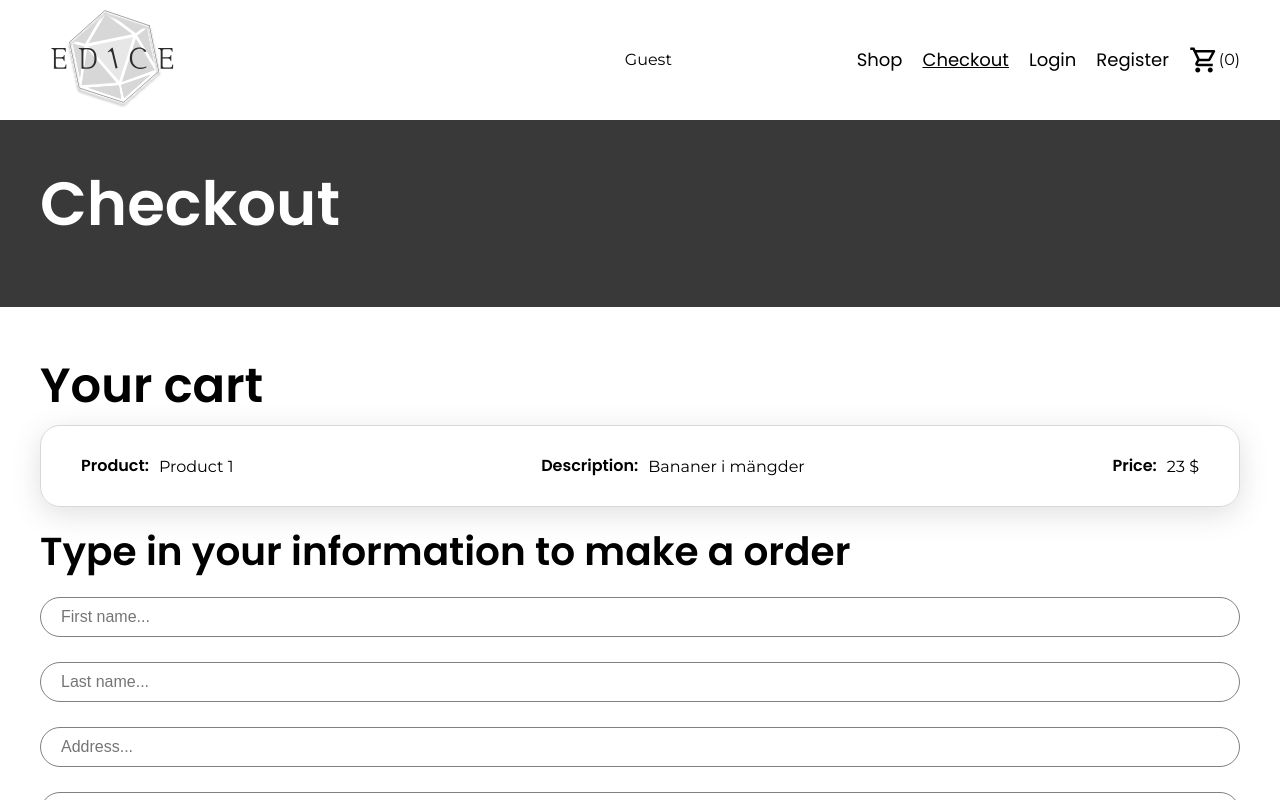
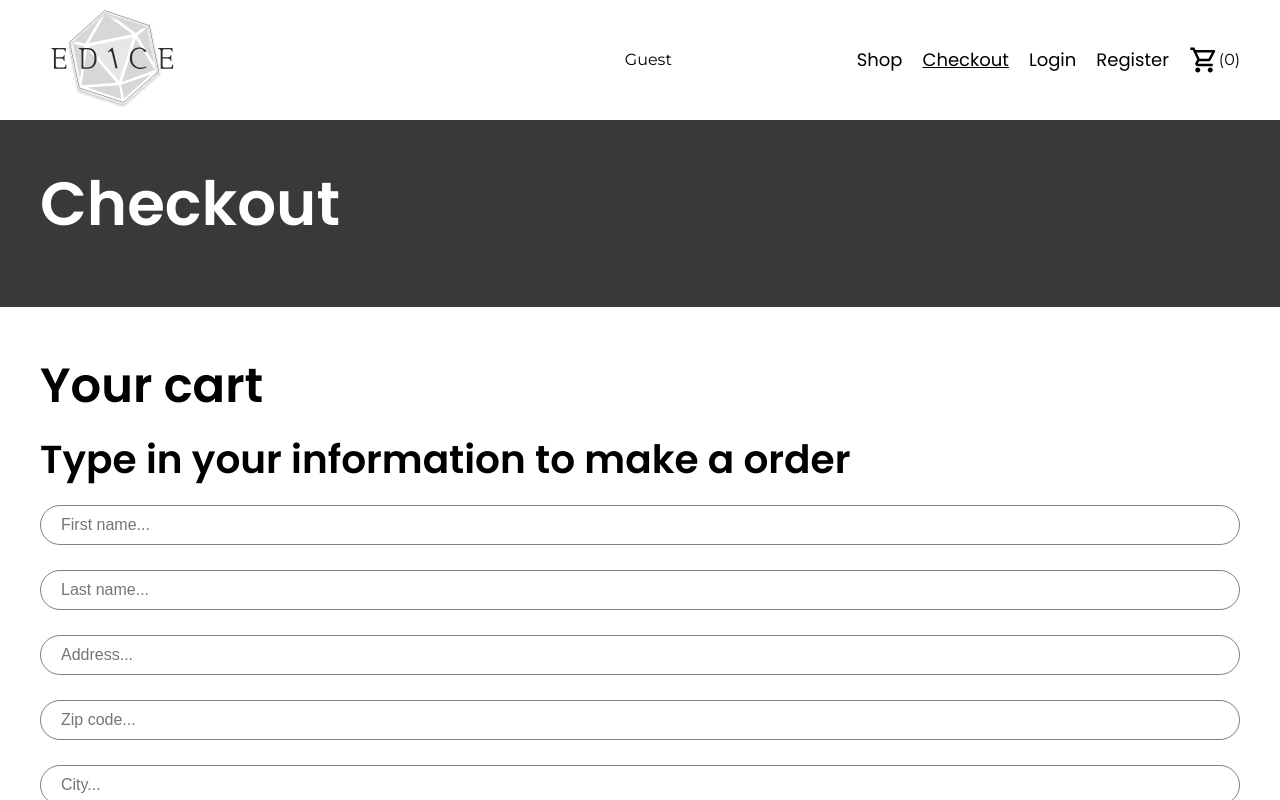
Before and after one commit to kajberg84/E-Dice, a React (Create React App) app: page /checkout in a window 1280 px wide. Shown: the top 800 px of the page. Built offline with nearby package versions, Linux system fonts and the light colour scheme.

Commit message:
Populate checkout with products from cart

```diff
--- a/src/components/card/Card.jsx
+++ b/src/components/card/Card.jsx
@@ -19,8 +19,8 @@ export const Card = ({ product }) => {
   };
 
   const addToCart = (product) => {
-    console.log(product.title);
-    console.log(cart);
+    // console.log(product.title);
+    // console.log(cart);
     const checkCartForProduct = cart.findIndex(
       (item) => item.title === product.title
     );
--- a/src/components/productcardsmall/ProductCardSmall.jsx
+++ b/src/components/productcardsmall/ProductCardSmall.jsx
@@ -1,7 +1,7 @@
 // styles
-import styles from './ProductCardSmall.module.css';
+import styles from "./ProductCardSmall.module.css";
 
-export const ProductCardSmall = ({ title, description, price }) => {
+export const ProductCardSmall = ({ title, description, quantity, price }) => {
   return (
     <div className={styles.product_card_small_wrapper}>
       <div className={styles.product_card_small_items}>
@@ -13,6 +13,10 @@ export const ProductCardSmall = ({ title, description, price }) => {
         <p>{description}</p>
       </div>
       <div className={styles.product_card_small_items}>
+        <h4>Quantity:</h4>
+        <p>{quantity}</p>
+      </div>
+      <div className={styles.product_card_small_items}>
         <h4>Price:</h4>
         <p>{price} $</p>
       </div>
--- a/src/views/checkout/Checkout.jsx
+++ b/src/views/checkout/Checkout.jsx
@@ -1,38 +1,43 @@
-import { Hero } from '../../components/hero/Hero';
-import { ProductCardSmall } from '../../components/productcardsmall/ProductCardSmall';
-import { useContext } from 'react';
-import { UserContext } from '../../context/UserContext';
+import { Hero } from "../../components/hero/Hero";
+import { ProductCardSmall } from "../../components/productcardsmall/ProductCardSmall";
+import { useContext } from "react";
+import { UserContext } from "../../context/UserContext";
+import { CartContext } from "../../context/CartContext";
 
 // styles
-import styles from './Checkout.module.css';
+import styles from "./Checkout.module.css";
 
 export const Checkout = () => {
   const { user } = useContext(UserContext);
+  const { cart } = useContext(CartContext);
   return (
     <>
-      <Hero title='Checkout' />
+      <Hero title="Checkout" />
       <div className={styles.checkout_wrapper}>
         <div className={styles.checkout_product_list}>
           <div className={styles.checkout_product_cart_display}>
             <h2>Your cart</h2>
-            <ProductCardSmall
-              title='Product 1'
-              description='Bananer i mängder'
-              price='23'
-            />
+            {cart.map((product) => (
+              <ProductCardSmall
+                title={product.title}
+                description={product.description}
+                quantity={product.quantity}
+                price={product.price * product.quantity}
+              />
+            ))}
           </div>
         </div>
         {!user && (
           <form className={styles.checkout_form}>
             <h3>Type in your information to make a order</h3>
-            <input type='text' name='first-name' placeholder='First name...' />
-            <input type='text' name='last-name' placeholder='Last name...' />
-            <input type='text' name='adress' placeholder='Address...' />
-            <input type='text' name='zip-code' placeholder='Zip code...' />
-            <input type='text' name='city' placeholder='City...' />
-            <input type='text' name='phone' placeholder='Phone number...' />
-            <input type='email' name='email' placeholder='E-mail...' />
-            <input type='button' value='Confirm order' />
+            <input type="text" name="first-name" placeholder="First name..." />
+            <input type="text" name="last-name" placeholder="Last name..." />
+            <input type="text" name="adress" placeholder="Address..." />
+            <input type="text" name="zip-code" placeholder="Zip code..." />
+            <input type="text" name="city" placeholder="City..." />
+            <input type="text" name="phone" placeholder="Phone number..." />
+            <input type="email" name="email" placeholder="E-mail..." />
+            <input type="button" value="Confirm order" />
           </form>
         )}
         {user && (
@@ -40,54 +45,54 @@ export const Checkout = () => {
             <h3>{user.fname}, controll your information to make a order</h3>
             <label>First Name</label>
             <input
-              type='text'
-              name='first-name'
+              type="text"
+              name="first-name"
               defaultValue={user.fname}
-              placeholder='First name...'
+              placeholder="First name..."
             />
             <label>Last Name</label>
             <input
-              type='text'
-              name='last-name'
+              type="text"
+              name="last-name"
               defaultValue={user.lname}
-              placeholder='Last name...'
+              placeholder="Last name..."
             />
             <label>Adress</label>
             <input
-              type='text'
-              name='adress'
+              type="text"
+              name="adress"
               defaultValue={user.adress}
-              placeholder='Address...'
+              placeholder="Address..."
             />
             <label>Zip Code</label>
             <input
-              type='text'
-              name='zip-code'
+              type="text"
+              name="zip-code"
               defaultValue={user.zipCode}
-              placeholder='Zip code...'
+              placeholder="Zip code..."
             />
             <label>City</label>
             <input
-              type='text'
-              name='city'
+              type="text"
+              name="city"
               defaultValue={user.city}
-              placeholder='City...'
+              placeholder="City..."
             />
             <label>Phone</label>
             <input
-              type='text'
-              name='phone'
+              type="text"
+              name="phone"
               defaultValue={user.phone}
-              placeholder='Phone number...'
+              placeholder="Phone number..."
             />
             <label>E-mail</label>
             <input
-              type='email'
-              name='email'
+              type="email"
+              name="email"
               defaultValue={user.email}
-              placeholder='E-mail...'
+              placeholder="E-mail..."
             />
-            <input type='button' value='Confirm order' />
+            <input type="button" value="Confirm order" />
           </form>
         )}
       </div>
```
